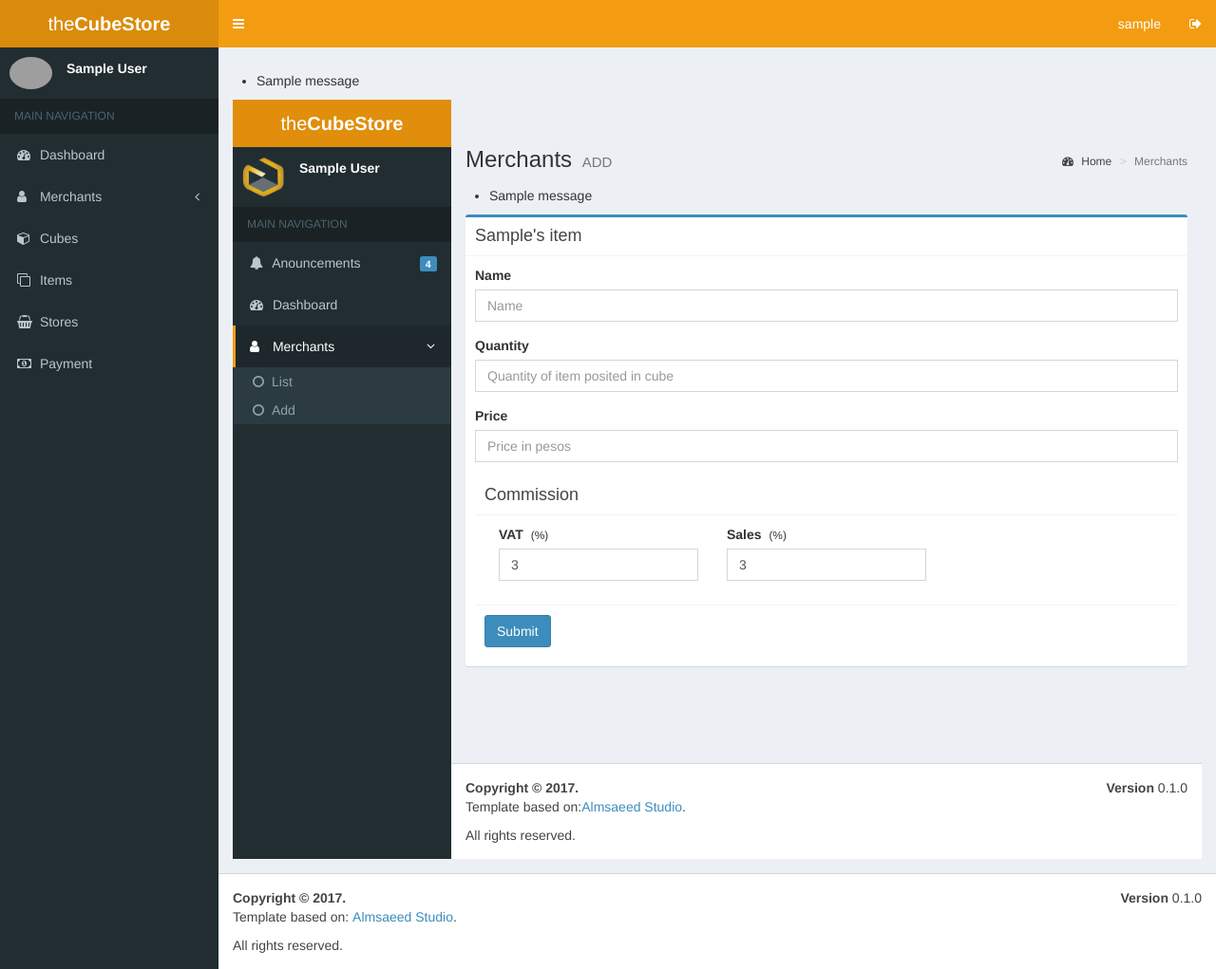
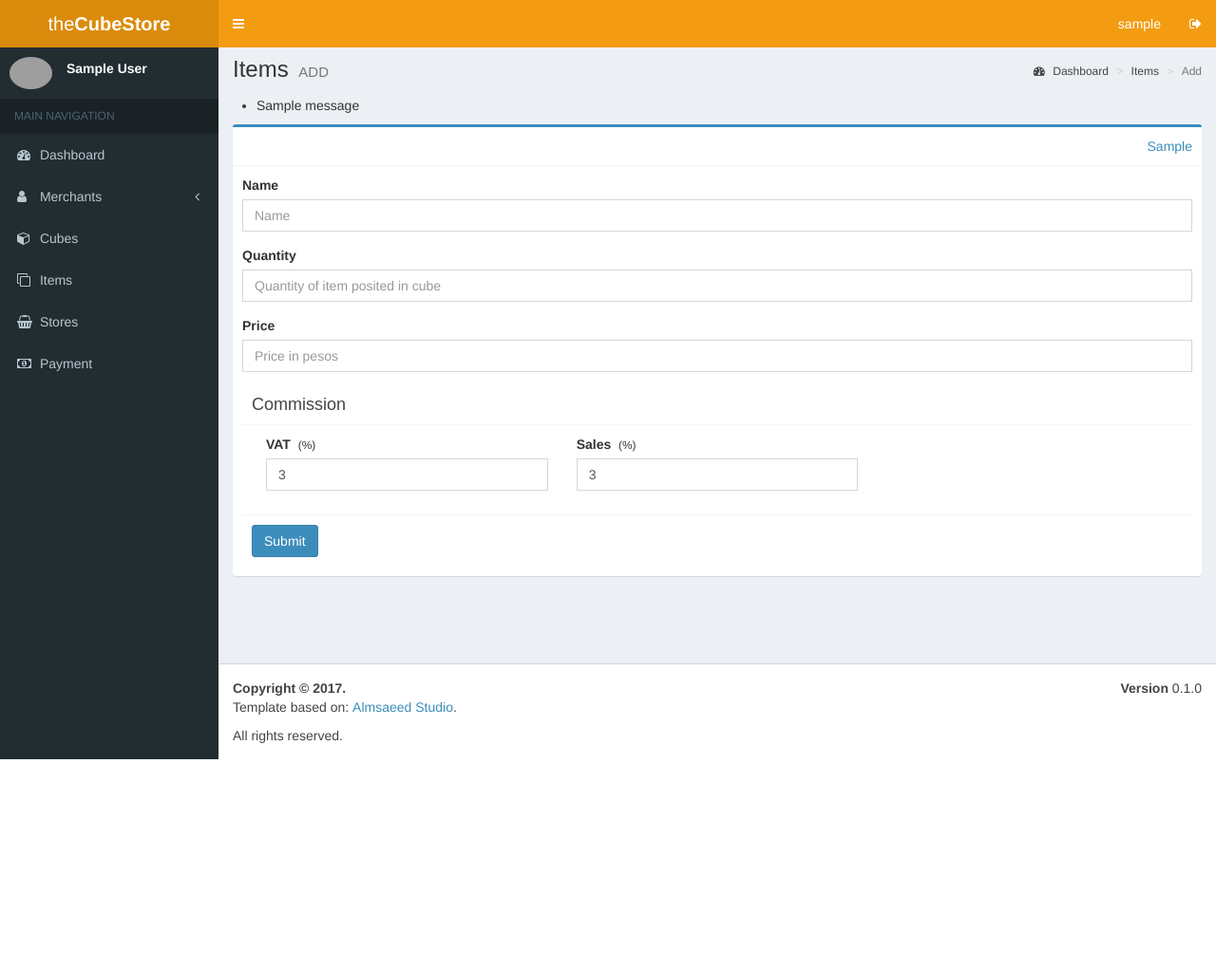
Before and after one commit to vince015/thecubestoresystem, a Django app: page /thecubestore/item/add/1 in a window 1280 px wide. Shown: the whole page at 95% size. After the commit the page ends 800 px from the top, so only its background shows below. Run offline with Django 3.2, Linux system fonts and the light colour scheme; a user stored in the database is signed in; tables that the repository leaves empty hold one stand-in row (values such as "Sample post"); one stand-in notice (Sample message) is shown; some libraries are stand-ins or nearby versions; grey boxes are pictures that could not be loaded.

Commit message:
updaate add item template

```diff
--- a/templates/thecubestore/item_add.html
+++ b/templates/thecubestore/item_add.html
@@ -3,130 +3,28 @@
 {% load staticfiles %}
 {% block pagetitle %}Items{% endblock %}
 
-{% block main %}
-<div class="wrapper">
-
-    <header class="main-header">
-        <!-- Logo -->
-        <a href="{% url 'home' %}" class="logo">
-            <!-- mini logo for sidebar mini 50x50 pixels -->
-            <span class="logo-mini">t<b>CS</b></span>
-            <!-- logo for regular state and mobile devices -->
-            <span class="logo-lg">the<b>CubeStore</b></span>
-        </a>
-        <!-- Header Navbar: style can be found in header.less -->
-        <nav class="navbar navbar-fixed-top">
-            <!-- Sidebar toggle button-->
-            <a href="#" class="sidebar-toggle" data-toggle="push-menu" role="button">
-                <span class="sr-only">Toggle navigation</span>
-            </a>
-
-            <div class="navbar-custom-menu">
-                <ul class="nav navbar-nav">
-                    <li>
-                        <a href="">{{ user.username }}</a>
-                    </li>
-                    <li>
-                        <a href="{% url 'logout' %}"><i class="fa fa-sign-out"></i></a>
-                    </li>
-                </ul>
-            </div>
-        </nav>
-    </header>
-    <!-- Left side column. contains the logo and sidebar -->
-    <aside class="main-sidebar">
-        <!-- sidebar: style can be found in sidebar.less -->
-        <section class="sidebar">
-            <!-- Sidebar user panel -->
-            <div class="user-panel">
-                <div class="pull-left image">
-                    <img src="{% static "images/logo_mini.png" %}" alt="The Cube Store" class="img-circle">
-                </div>
-                <div class="pull-left info">
-                    <p>{{ user.first_name }} {{ user.last_name }}</p>
-                </div>
-            </div>
-            <!-- sidebar menu: : style can be found in sidebar.less -->
-            <ul class="sidebar-menu" data-widget="tree">
-                <li class="header">MAIN NAVIGATION</li>
-                <li>
-                    <a href="#">
-                        <i class="fa fa-bell"></i>
-                        <span>Anouncements</span>
-                        <span class="pull-right-container">
-                            <span class="label label-primary pull-right">4</span>
-                        </span>
-                    </a>
-                </li>
-                <li>
-                    <a href="{% url 'home' %}">
-                        <i class="fa fa-dashboard"></i>
-                        <span>Dashboard</span>
-                    </a>
-                </li>
-                <li class="active treeview">
-                    <a href="{% url 'merchant_list' %}">
-                        <i class="fa fa-user"></i>
-                        <span>Merchants</span>
-                        <span class="pull-right-container">
-                            <i class="fa fa-angle-left pull-right"></i>
-                        </span>
-                    </a>
-                    <ul class="treeview-menu">
-                        <li><a href="{% url 'merchant_list' %}"><i class="fa fa-circle-o"></i>List</a></li>
-                        <li><a href="{% url 'user_add' %}"><i class="fa fa-circle-o"></i>Add</a></li>
-                    </ul>
-                </li>
-            </ul>
-        </section>
-    <!-- /.sidebar -->
-    </aside>
-
-    <!-- Content Wrapper. Contains page content -->
-    <div class="content-wrapper">
-        <section class="content-header">&nbsp;</section>
-
-        <!-- Content Header (Page header) -->
-        <section class="content-header">
+{% block breadcrumb %}
 <h1>
-                Merchants
+    Items
     <small>ADD</small>
 </h1>
 <ol class="breadcrumb">
-                <li><a href="#"><i class="fa fa-dashboard"></i> Home</a></li>
-                <li class="active">Merchants</li>
+    <li><a href="{% url 'home' %}"><i class="fa fa-dashboard"></i> Dashboard</a></li>
+    <li><a href="{% url 'item_list' %}">Items</a></li>
+    <li class="active">Add</li>
 </ol>
-        </section>
+{% endblock %}
 
-        <!-- error messages -->
-        <section class="content">
-            {% if messages %}
-            <div class="row">
-                <ul class="messages">
-                    {% for message in messages %}
-                    <li
-                        {% if message.tags %}
-                            {% if message.tags == 'error' %}
-                                class='text-red'
-                            {% endif %}
-                            {% if message.tags == 'info' %}
-                                class='text-green'
-                            {% endif %}
-                        {% endif %}>
-                        {{ message }}
-                    </li>
-                    {% endfor %}
-                </ul>
-            </div>
-            {% endif %}
-
+{% block main %}
     <div class="row">
         <form action="{% url 'item_add' cube_id=cube_id %}" method="post">
         {% csrf_token %}
             <div class="col-md-12">
                 <div class="box box-primary">
                     <div class="box-header with-border">
-                            <h3 class="box-title">{{ cube }}'s item</h3>
+                        <a href="{% url 'cube_view' cube_id=cube_id %}" class="pull-right">
+                            {{ cube }}
+                        </a>
                     </div>
                     <div class="box-body">
                         <div class="form-group">
@@ -205,35 +103,4 @@
             </div>
         </form>
     </div>
-            <!-- end Small boxes -->
-        </section>
-        <!-- end content -->
-    </div>
-    <!-- end Content Wrapper -->
-
-    <!-- /.content-wrapper -->
-    <footer class="main-footer">
-        <div class="pull-right hidden-xs">
-            <b>Version</b> 0.1.0
-        </div>
-            <strong>Copyright &copy; 2017.</strong> <p>Template based on:<a href="https://adminlte.io">Almsaeed Studio</a>.</p> All rights
-        reserved.
-    </footer>
-</div>
 {% endblock %}
-
-{% block scrips %}
-<!-- AdminLTE App -->
-<script src="{% static "dist/js/adminlte.min.js" %}"></script>
-<script type="text/javascript">
-    $(function () {
-
-        //Date picker
-        $('.datepicker').datepicker({
-            autoclose: true,
-            dateFormat: 'yy-mm-dd'
-        });
-
-    })
-</script>
-{% endblock %}
```
Lines whose indentation alone changed are shown as unchanged.
